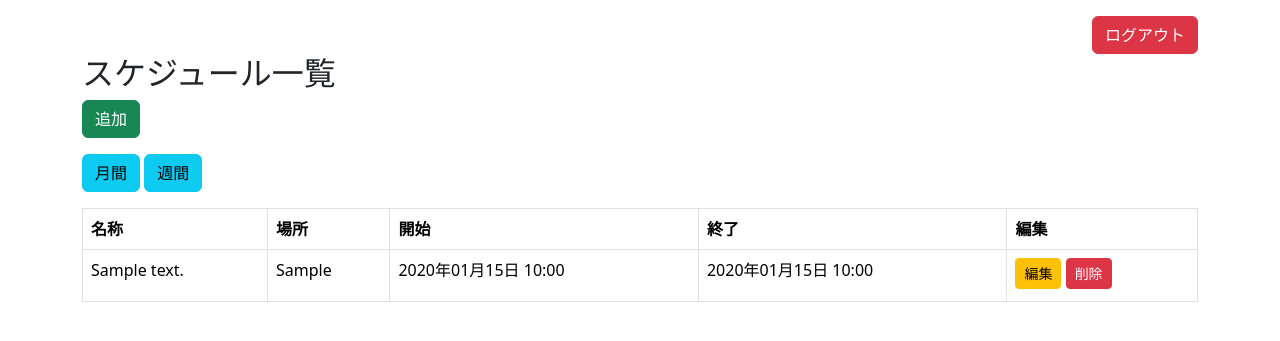
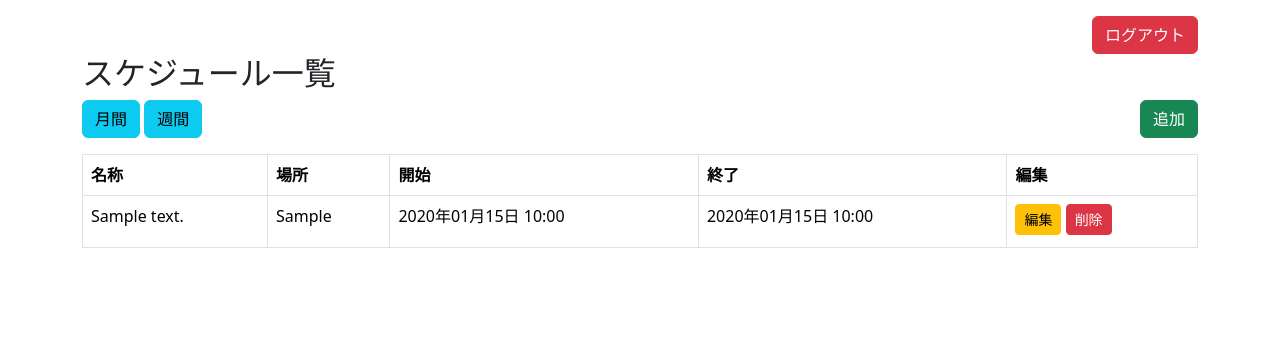
Before and after one commit to hyouhyan/scheduleManager_php, a PHP site: page /schedule/index.php in a window 1280 px wide. Shown: the top 341 px of the page. Run offline with PHP 8.4, Linux system fonts and the light colour scheme; the visitor is signed in with stand-in values (Sample User, id 1); tables that the repository leaves empty hold one stand-in row (values such as "Sample post").

Commit message:
feat: リスト表示のボタン配置変更

```diff
--- a/phproot/schedule/index.php
+++ b/phproot/schedule/index.php
@@ -37,11 +37,12 @@ $schedules = $stmt->fetchAll();
     <div class="alert alert-success">スケジュールの作成に成功しました。</div>
     <?php endif; ?>
 
-    <a href="/schedule/manage/create.php" class="btn btn-success mb-3">追加</a>
-
-    <div class="mb-3">
-        <a href="/schedule/view/month.php" class="btn btn-info mr-1">月間</a>
-        <a href="/schedule/view/week.php" class="btn btn-info mr-1">週間</a>
+    <div class="mb-3 d-flex justify-content-between align-items-center">
+        <div>
+            <a href="/schedule/view/month.php" class="btn btn-info mr-1">月間</a>
+            <a href="/schedule/view/week.php" class="btn btn-info mr-1">週間</a>
+        </div>
+        <a href="/schedule/manage/create.php" class="btn btn-success mr-4">追加</a>
     </div>
 
     <table class="table table-bordered">
```
